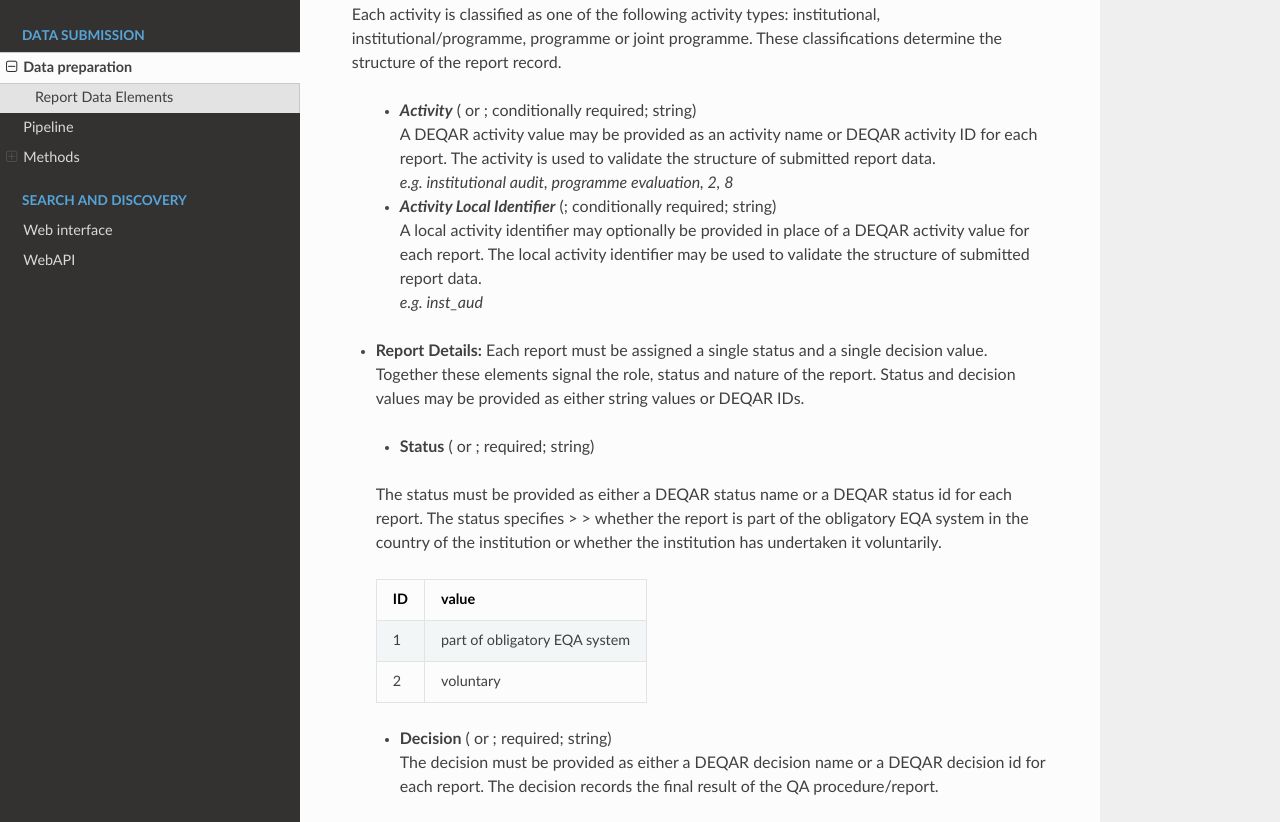
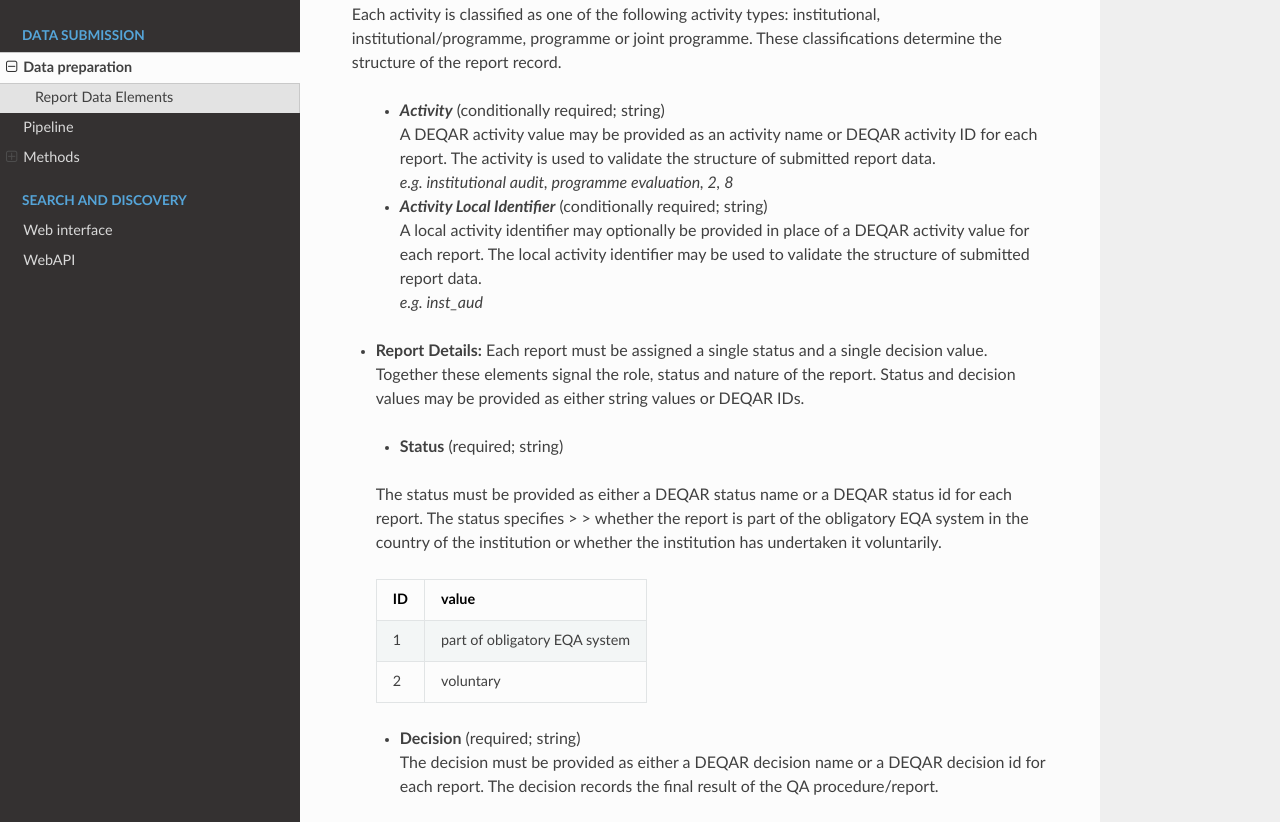
Before and after one commit to EQAR/deqar-docs, an MkDocs documentation site: the page built from docs/submission_object_fields.md, in a window 1280 px wide and 1400 px high, scrolled down 1426 px. Shown: the part 157-979 px from the top of the window. Built offline with MkDocs 1.6.1, drawn with Linux system fonts in a browser that asks for light colours; nearby versions of some CDN libraries; old or Windows-style settings are respelled for this version of MkDocs; some of the changed text lies outside the part shown.

```diff
--- a/docs/submission_object_fields.md
+++ b/docs/submission_object_fields.md
@@ -33,29 +33,27 @@ Below we provide a full list of the data elements that can make up a submission
 
 Each activity is classified as one of the following activity types: institutional, institutional/programme, programme or joint programme. These classifications determine the structure of the report record.
 
->- ***Activity*** (<activity> or <activity_id>; conditionally required; string)
+>- ***Activity*** (conditionally required; string)
 >  A DEQAR activity value may be provided as an activity name or DEQAR activity ID for each report. The activity is used to validate the structure of submitted report data.
 >  *e.g. institutional audit, programme evaluation, 2, 8*
 
->- ***Activity Local Identifier*** (<activity_local_identifier>; conditionally required; string)
+>- ***Activity Local Identifier*** (conditionally required; string)
 >  A local activity identifier may optionally be provided in place of a DEQAR activity value for each report. The local activity identifier may be used to validate the structure of submitted report data.
 >  *e.g. inst_aud*
 
 - **Report Details:** Each report must be assigned a single status and a single decision value. Together these elements signal the role, status and nature of the report.  Status and decision values may be provided as either string values or DEQAR IDs.
 
->  - **Status** (<status> or <status_id>; required; string)
+>  - **Status** (required; string)
 >
 >    The status must be provided as either a DEQAR status name or a DEQAR status id for each report. The status specifies > > whether the report is part of the obligatory EQA system in the country of the institution or whether the institution has undertaken it voluntarily.
->
 >
 >    |ID |value                         |
 >    |:--|:-----------------------------|
 >    |1  |part of obligatory EQA system |
 >    |2  |voluntary                     |
 
->  - **Decision** (<decision> or <decision_id>; required; string)
+>  - **Decision** (required; string)
 >    The decision must be provided as either a DEQAR decision name or a DEQAR decision id for each report. The decision records the final result of the QA procedure/report.
->
 >
 >    |ID |value                                   |
 >    |:--|:---------------------------------------|
```
Also changed, not shown: other parts of docs/submission_object_fields.md (+3 -4 lines).
